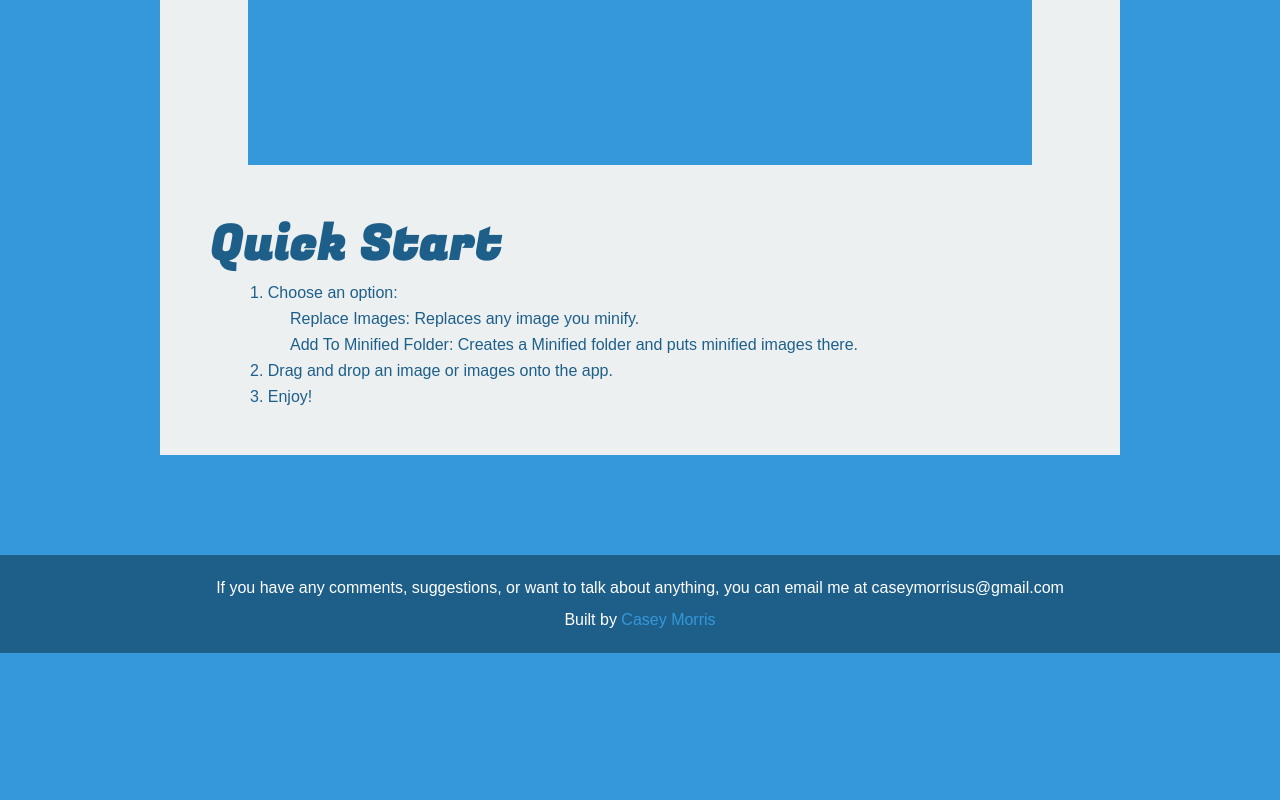
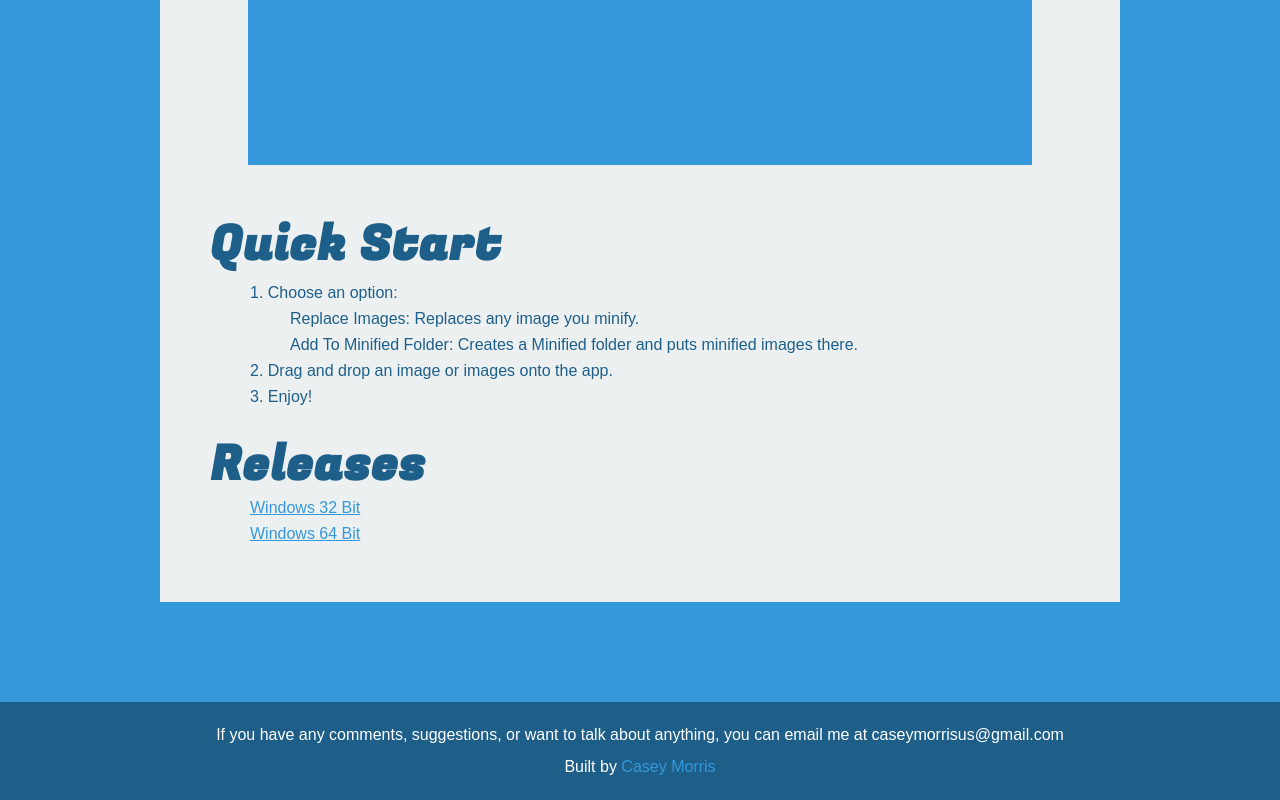
Before and after one commit to caseymorrisus/Minnowfier, a website: page index.html in a window 1280 px wide. Shown: the part 947-1747 px from the top of the page. Before the commit the page ends 1600 px from the top, so only its background shows below. Drawn offline with Linux system fonts and the light colour scheme; a web font is replaced by a local one.

Commit message:
Added releases for Windows 32 and 64bit

```diff
--- a/css/styles.css
+++ b/css/styles.css
@@ -426,6 +426,15 @@ header h1 {
   margin-left: 0px;
   display: inline-block;
 }
+.quickstart h1:nth-of-type(2) {
+  margin-top: 30px;
+}
+.quickstart a {
+  display: block;
+  color: #3498db;
+  margin-bottom: 10px;
+  margin-left: 40px;
+}
 .code {
   font-family: arial;
   line-height: 1.4em;
--- a/index.html
+++ b/index.html
@@ -24,6 +24,7 @@
           <li>2. Drag and drop an image or images onto the app.</li>
           <li>3. Enjoy!</li>
         </ul>
+        <h1>Releases</h1><a href="/releases/minnowfier-win32-ia32.rar" download>Windows 32 Bit</a><a href="/releases/minnowfier-win32-x64.rar" download>Windows 64 Bit</a>
       </div>
       <footer>If you have any comments, suggestions, or want to talk about anything, you can email me at caseymorrisus@gmail.com<br><br>Built by <a href="https://github.com/caseymorrisus/">Casey Morris</a></footer>
     </body>
```
Also changed, not shown: 2 other files.
